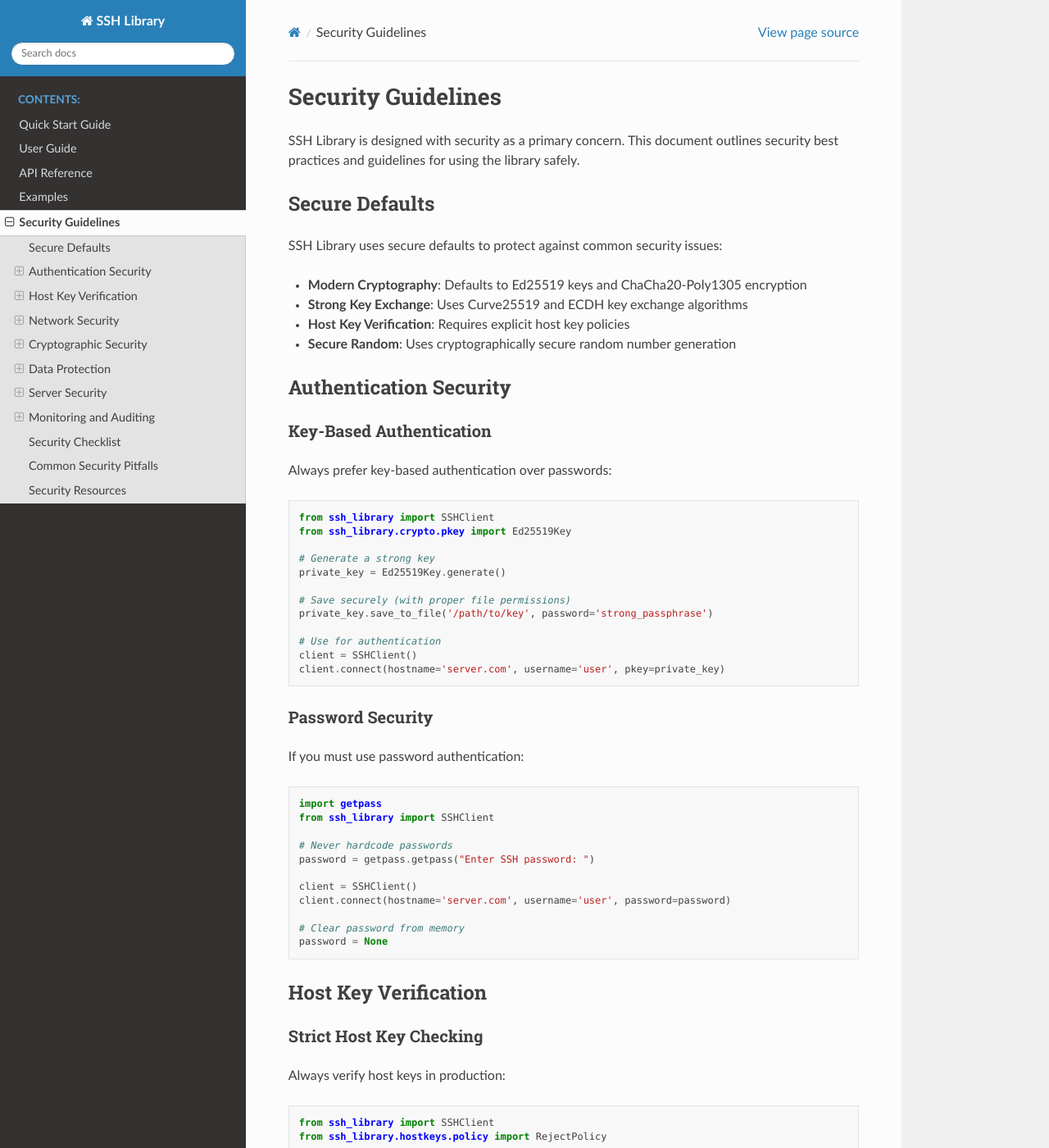
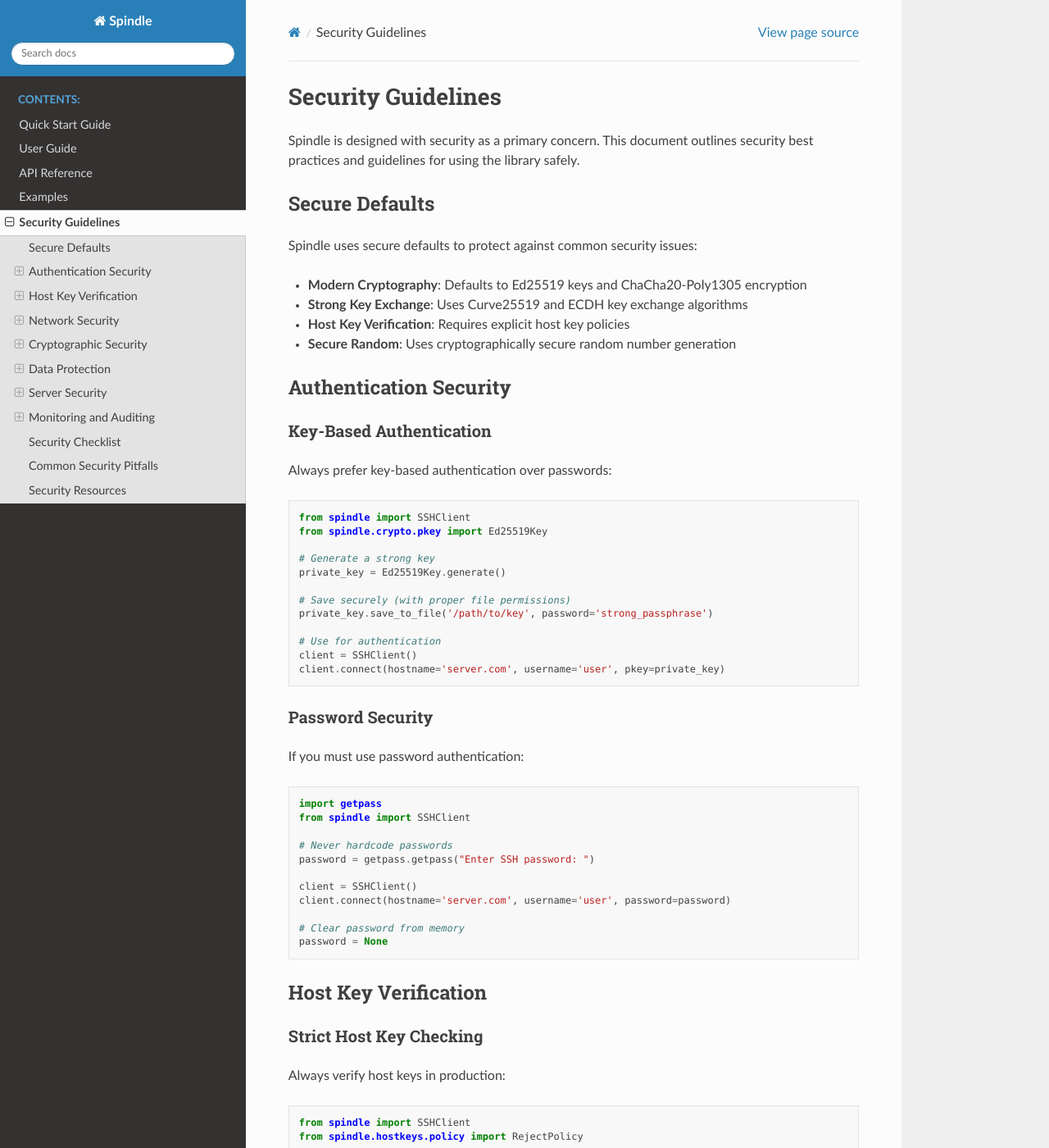
Before and after one commit to stratza/spindlex, a Sphinx documentation site: the page built from docs/security.rst, in a window 1280 px wide and 1400 px high. Shown: the whole window at 82% size. Built offline with Sphinx 7.4.7 and the Read the Docs theme 3.1.0, drawn with Linux system fonts in a browser that asks for light colours; pages that are not in the unit, such as notebooks, are missing from menus; some of the changed text lies outside the part shown.

```diff
--- a/docs/api_reference/index.rst
+++ b/docs/api_reference/index.rst
@@ -1,7 +1,7 @@
 API Reference
 =============
 
-This section contains the complete API reference for SSH Library.
+This section contains the complete API reference for Spindle.
 
 .. toctree::
    :maxdepth: 2
--- a/docs/conf.py
+++ b/docs/conf.py
@@ -16,9 +16,9 @@
 
 # -- Project information -----------------------------------------------------
 
-project = 'SSH Library'
-copyright = '2024, SSH Library Team'
-author = 'SSH Library Team'
+project = 'Spindle'
+copyright = '2024, Spindle Team'
+author = 'Spindle Team'
 
 # The full version, including alpha/beta/rc tags
 try:
--- a/docs/examples/basic_usage.py
+++ b/docs/examples/basic_usage.py
@@ -1,16 +1,16 @@
 #!/usr/bin/env python3
 """
-Basic SSH Library Usage Examples
+Basic Spindle Usage Examples
 
-This module demonstrates fundamental SSH operations using ssh-library.
+This module demonstrates fundamental SSH operations using Spindle.
 """
 
 import sys
 from pathlib import Path
 
-from ssh_library import SSHClient, AutoAddPolicy, RejectPolicy
-from ssh_library.crypto.pkey import Ed25519Key
-from ssh_library.exceptions import AuthenticationException, SSHException
+from spindle import SSHClient, AutoAddPolicy, RejectPolicy
+from spindle.crypto.pkey import Ed25519Key
+from spindle.exceptions import AuthenticationException, SSHException
 
 
 def basic_connection_example():
@@ -251,7 +251,7 @@
 
 def main():
     """Run all examples."""
-    print("SSH Library Basic Usage Examples")
+    print("Spindle Basic Usage Examples")
     print("=" * 40)
 
     examples = [
--- a/docs/examples/file_transfer.py
+++ b/docs/examples/file_transfer.py
@@ -2,15 +2,15 @@
 """
 SFTP File Transfer Examples
 
-This module demonstrates file transfer operations using SSH Library's SFTP client.
+This module demonstrates file transfer operations using Spindle's SFTP client.
 """
 
 import os
 import tempfile
 from pathlib import Path
 
-from ssh_library import SSHClient, AutoAddPolicy
-from ssh_library.exceptions import SFTPError, SSHException
+from spindle import SSHClient, AutoAddPolicy
+from spindle.exceptions import SFTPError, SSHException
 
 
 def basic_file_transfer_example():
@@ -377,7 +377,7 @@
 
 def main():
     """Run all SFTP examples."""
-    print("SSH Library SFTP Examples")
+    print("Spindle SFTP Examples")
     print("=" * 30)
 
     examples = [
--- a/docs/security.rst
+++ b/docs/security.rst
@@ -1,12 +1,12 @@
 Security Guidelines
 ===================
 
-SSH Library is designed with security as a primary concern. This document outlines security best practices and guidelines for using the library safely.
+Spindle is designed with security as a primary concern. This document outlines security best practices and guidelines for using the library safely.
 
 Secure Defaults
 ---------------
 
-SSH Library uses secure defaults to protect against common security issues:
+Spindle uses secure defaults to protect against common security issues:
 
 * **Modern Cryptography**: Defaults to Ed25519 keys and ChaCha20-Poly1305 encryption
 * **Strong Key Exchange**: Uses Curve25519 and ECDH key exchange algorithms
@@ -23,8 +23,8 @@
 
 .. code-block:: python
 
-   from ssh_library import SSHClient
-   from ssh_library.crypto.pkey import Ed25519Key
+   from spindle import SSHClient
+   from spindle.crypto.pkey import Ed25519Key
 
    # Generate a strong key
    private_key = Ed25519Key.generate()
@@ -44,7 +44,7 @@
 .. code-block:: python
 
    import getpass
-   from ssh_library import SSHClient
+   from spindle import SSHClient
 
    # Never hardcode passwords
    password = getpass.getpass("Enter SSH password: ")
@@ -65,8 +65,8 @@
 
 .. code-block:: python
 
-   from ssh_library import SSHClient
-   from ssh_library.hostkeys.policy import RejectPolicy
+   from spindle import SSHClient
+   from spindle.hostkeys.policy import RejectPolicy
 
    client = SSHClient()
 
@@ -86,8 +86,8 @@
 
 .. code-block:: python
 
-   from ssh_library.hostkeys.policy import MissingHostKeyPolicy
-   from ssh_library.exceptions import SSHException
+   from spindle.hostkeys.policy import MissingHostKeyPolicy
+   from spindle.exceptions import SSHException
 
    class SecureHostKeyPolicy(MissingHostKeyPolicy):
        def __init__(self, trusted_keys_db):
@@ -115,7 +115,7 @@
 
 .. code-block:: python
 
-   from ssh_library import SSHClient
+   from spindle import SSHClient
    import socket
 
    client = SSHClient()
@@ -154,7 +154,7 @@
 
 .. code-block:: python
 
-   from ssh_library.crypto.pkey import Ed25519Key, RSAKey
+   from spindle.crypto.pkey import Ed25519Key, RSAKey
 
    # Preferred: Ed25519 (fast and secure)
    ed25519_key = Ed25519Key.generate()
@@ -172,7 +172,7 @@
 
 .. code-block:: python
 
-   from ssh_library.crypto.backend import get_crypto_backend
+   from spindle.crypto.backend import get_crypto_backend
 
    backend = get_crypto_backend()
 
@@ -199,7 +199,7 @@
 .. code-block:: python
 
    import os
-   from ssh_library import SSHClient
+   from spindle import SSHClient
 
    def secure_connect(hostname, username, password):
        client = SSHClient()
@@ -223,7 +223,7 @@
 
 .. code-block:: python
 
-   from ssh_library.logging import configure_logging, SSHLogger
+   from spindle.logging import configure_logging, SSHLogger
 
    # Configure secure logging
    configure_logging(
@@ -253,8 +253,8 @@
 
 .. code-block:: python
 
-   from ssh_library import SSHServer
-   from ssh_library.crypto.pkey import Ed25519Key
+   from spindle import SSHServer
+   from spindle.crypto.pkey import Ed25519Key
 
    class SecureSSHServer(SSHServer):
        def __init__(self):
@@ -289,8 +289,8 @@
 
 .. code-block:: python
 
-   from ssh_library.logging import get_performance_monitor
-   from ssh_library.exceptions import AuthenticationException
+   from spindle.logging import get_performance_monitor
+   from spindle.exceptions import AuthenticationException
 
    monitor = get_performance_monitor()
 
@@ -322,7 +322,7 @@
 Security Checklist
 -------------------
 
-Before deploying SSH Library in production:
+Before deploying Spindle in production:
 
 **Authentication**
 - [ ] Use key-based authentication
--- a/ssh_library/__init__.py
+++ b/ssh_library/__init__.py
@@ -1,5 +1,5 @@
 """
-Python SSHv2 Library - A pure-Python SSH client/server library.
+Spindle - A pure-Python SSH client/server library.
 
 A secure, high-performance SSH and SFTP implementation without GPL/LGPL dependencies.
 Provides modern cryptographic standards and comprehensive RFC 4251-4254 compliance.
@@ -7,7 +7,7 @@
 
 from ._version import __version__, __version_info__, get_version, get_version_info
 
-__author__ = "SSH Library Team"
+__author__ = "Spindle Team"
 __license__ = "Apache-2.0"
 
 # Core client imports
--- a/ssh_library/_version.py
+++ b/ssh_library/_version.py
@@ -1,4 +1,4 @@
-"""Version management for ssh-library."""
+"""Version management for Spindle."""
 
 __version__ = "0.1.0"
 __version_info__ = (0, 1, 0)
```
Also changed, not shown: CHANGELOG.md (+3 -3 lines), CONTRIBUTING.md (+11 -11 lines), README.md (+42 -42 lines), docs/index.rst (+6 -6 lines), docs/quickstart.rst (+13 -13 lines), docs/user_guide/client.rst (+6 -6 lines), setup.cfg (+7 -7 lines), 5 other files.
